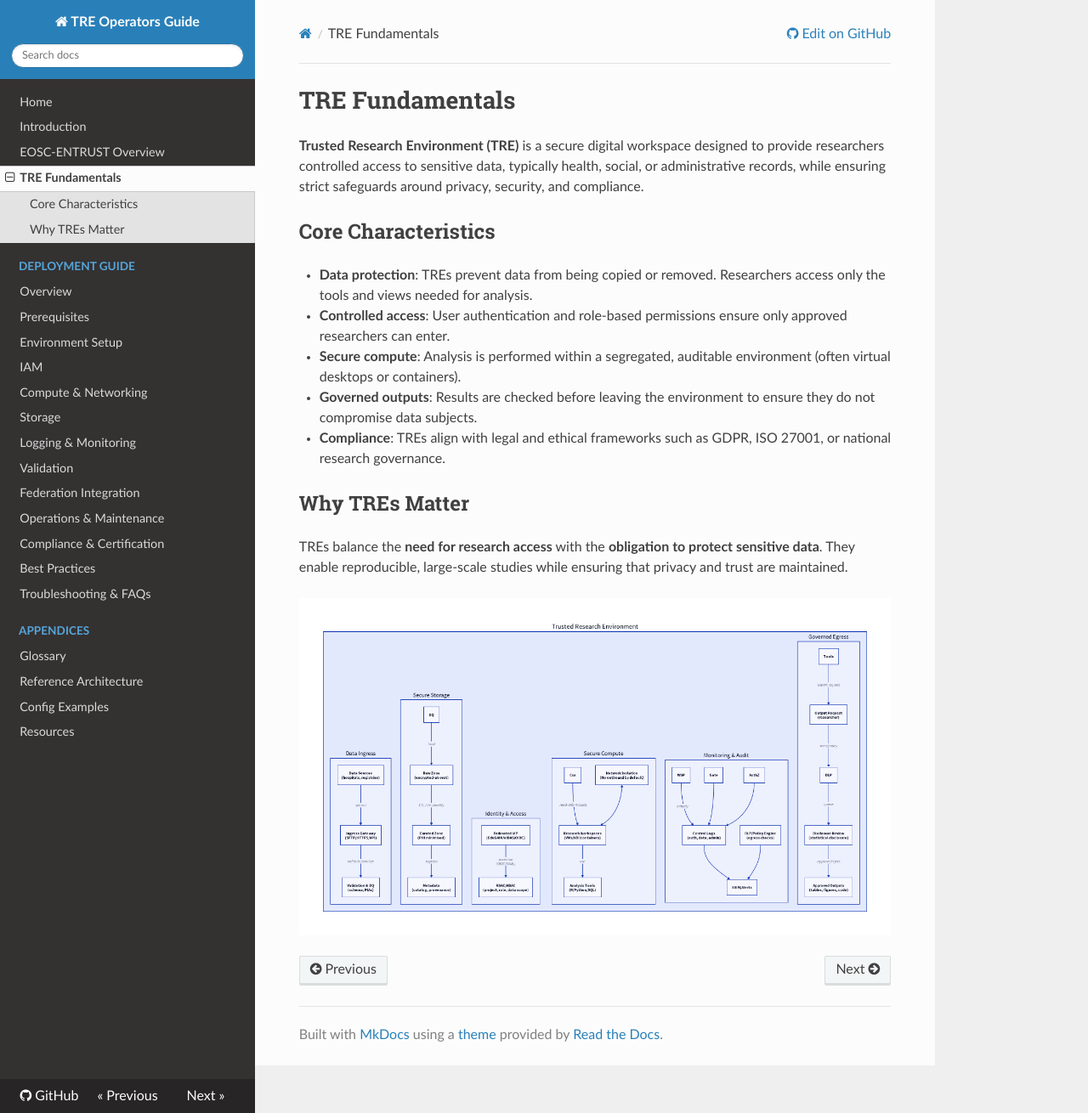
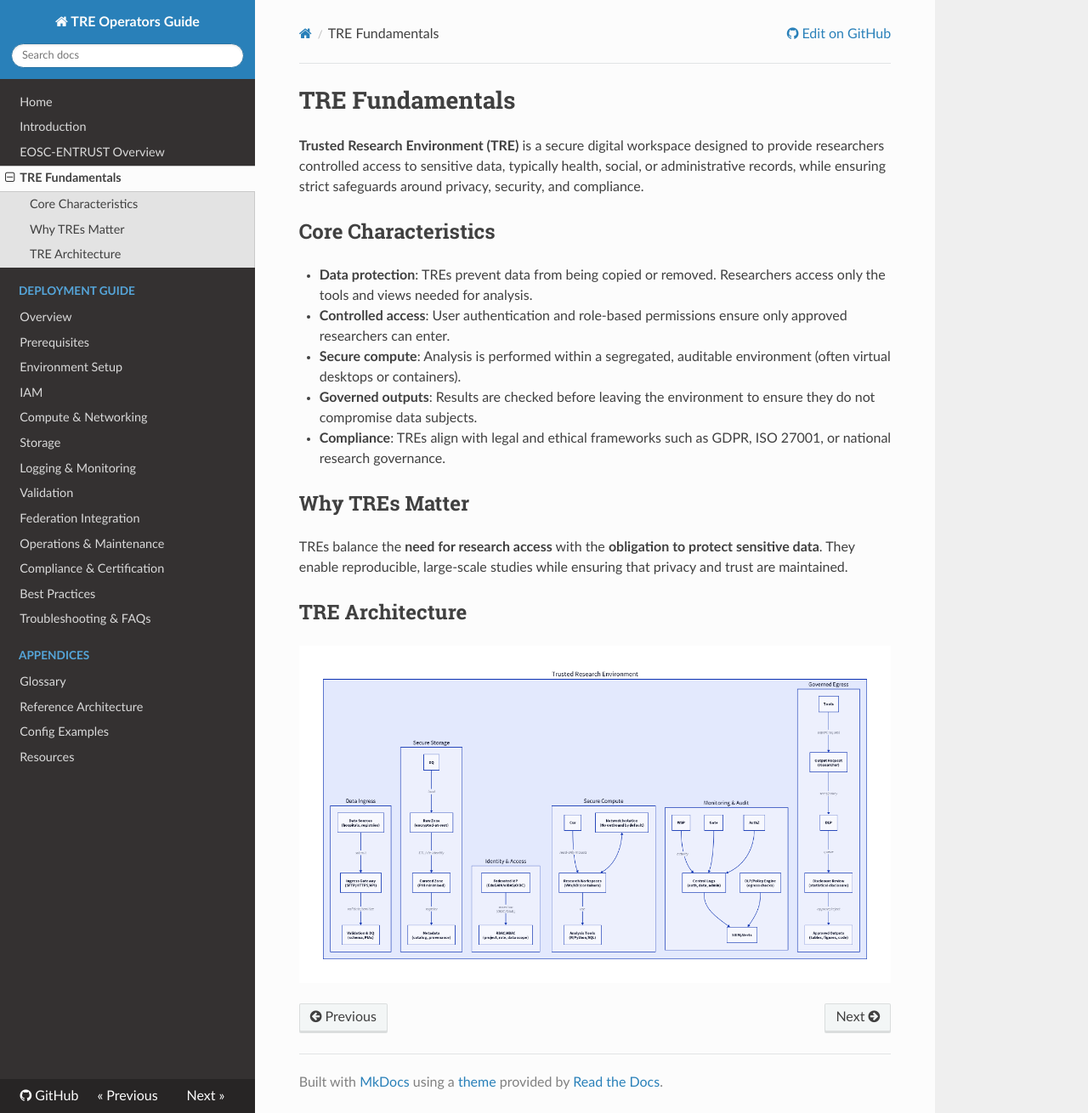
Before and after one commit to unioslo/tre-operators-docs, an MkDocs documentation site: the page built from docs/fundamentals.md, in a window 1280 px wide and 1310 px high. Shown: the whole window at 85% size. Built offline with MkDocs 1.6.1, drawn with Linux system fonts in a browser that asks for light colours; nearby versions of some CDN libraries.

Commit message:
Add TRE Architecture section to fundamentals documentation

```diff
--- a/docs/fundamentals.md
+++ b/docs/fundamentals.md
@@ -12,4 +12,6 @@
 ## Why TREs Matter
 TREs balance the **need for research access** with the **obligation to protect sensitive data**. They enable reproducible, large-scale studies while ensuring that privacy and trust are maintained.
 
+## TRE Architecture
+
 ![TRE Architecture](../images/tre_architecture_ops_docs.png)
```
